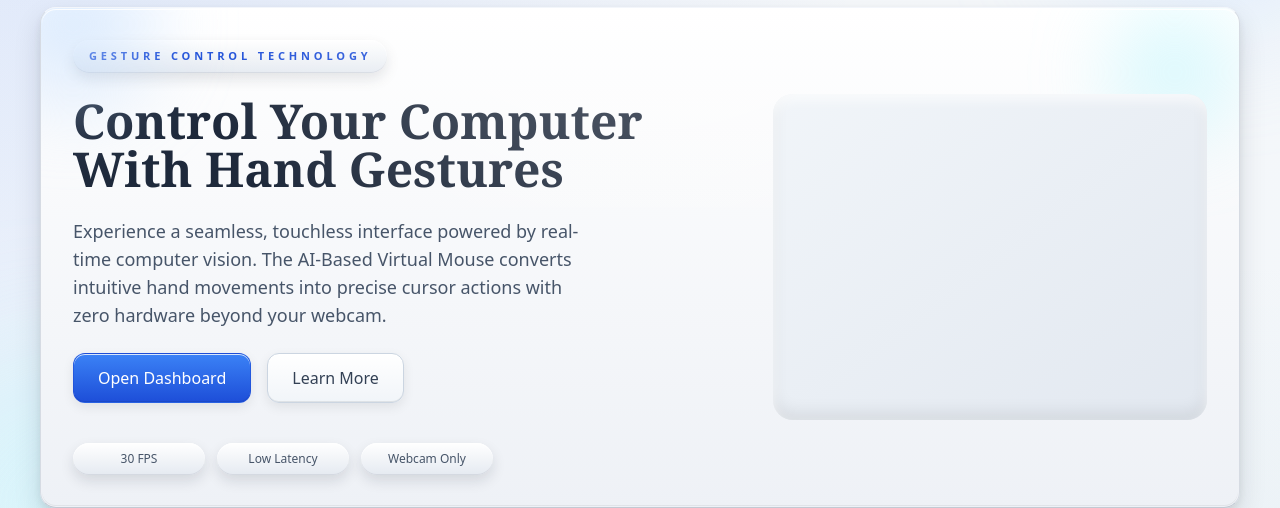
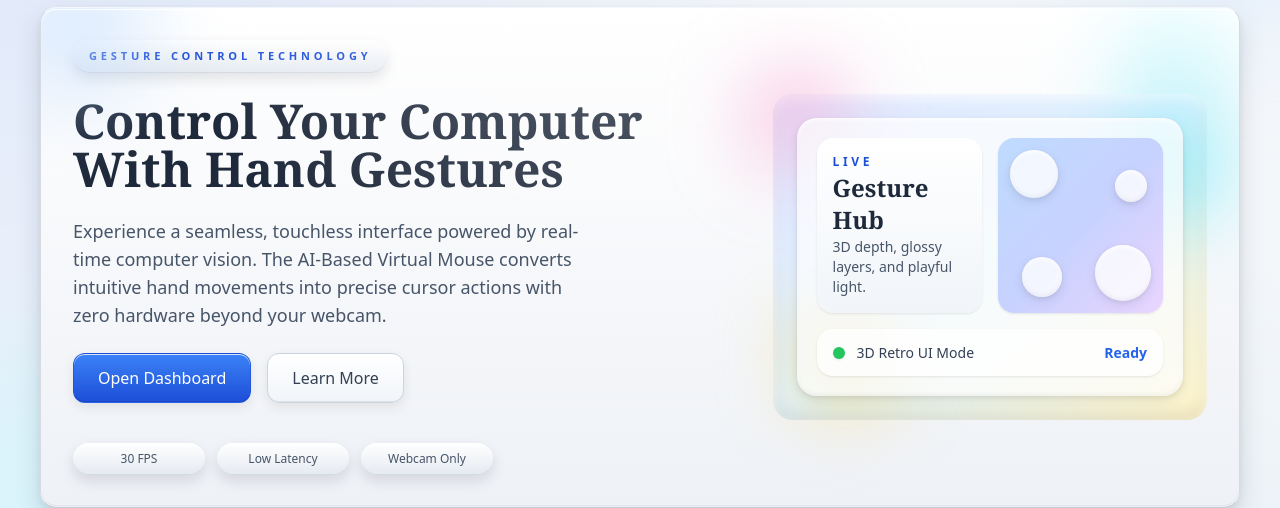
Before and after one commit to Arbab-ofc/AI-VIRTUAL-MOUSE, a React (Vite) app in the folder frontend/: page / in a window 1280 px wide. Shown: the part 137-645 px from the top of the page. Built offline with nearby package versions, Linux system fonts and the light colour scheme; no server answers.

Commit message:
feat: replace hero illustration with colorful 3D panel

```diff
--- a/frontend/src/components/home/HeroSection.jsx
+++ b/frontend/src/components/home/HeroSection.jsx
@@ -38,24 +38,32 @@ export default function HeroSection() {
             </div>
           </div>
           <div className="flex items-center justify-center">
-            <div className="relative aspect-[4/3] w-full min-h-[260px] rounded-vintage-lg bg-gradient-to-br from-slate-100 to-slate-200 p-6 vintage-inset shadow-vintage-flat ring-1 ring-slate-200">
-              <div className="absolute inset-5 rounded-vintage bg-white/80 shadow-vintage-flat vintage-gloss">
-                <div className="absolute inset-5 rounded-vintage border border-dashed border-slate-300" />
-                <div className="absolute inset-0 flex flex-col items-center justify-center gap-4 text-slate-500">
-                  <div className="flex h-20 w-20 items-center justify-center rounded-full bg-white shadow-vintage-raised">
-                    <svg width="42" height="42" viewBox="0 0 24 24" fill="none" stroke="currentColor" strokeWidth="1.5" strokeLinecap="round" strokeLinejoin="round">
-                      <path d="M4 13.5V11a2 2 0 0 1 4 0v2.5" />
-                      <path d="M8 11V7a2 2 0 0 1 4 0v4" />
-                      <path d="M12 11V6a2 2 0 1 1 4 0v5" />
-                      <path d="M16 11V8a2 2 0 1 1 4 0v7a6 6 0 0 1-6 6H9a6 6 0 0 1-6-6v-1" />
-                    </svg>
+            <div className="relative aspect-[4/3] w-full min-h-[260px] rounded-vintage-lg p-6 vintage-inset shadow-vintage-flat ring-1 ring-slate-200 bg-gradient-to-br from-indigo-100 via-sky-100 to-amber-100">
+              <div className="absolute inset-0 rounded-vintage-lg vintage-gloss" />
+              <div className="absolute -left-6 -top-6 h-24 w-24 rounded-full bg-pink-300/70 blur-2xl" />
+              <div className="absolute -right-6 top-4 h-28 w-28 rounded-full bg-cyan-300/60 blur-2xl" />
+              <div className="absolute bottom-4 left-6 h-24 w-24 rounded-full bg-amber-300/60 blur-2xl" />
+              <div className="relative h-full rounded-vintage-lg bg-white/70 p-5 shadow-vintage-raised">
+                <div className="grid h-full grid-cols-2 gap-4">
+                  <div className="flex flex-col justify-between rounded-vintage bg-gradient-to-b from-white to-slate-100 p-4 shadow-vintage-flat">
+                    <div className="text-xs font-semibold text-blue-700 uppercase tracking-[0.3em]">Live</div>
+                    <div className="text-2xl font-bold text-slate-800 font-display">Gesture Hub</div>
+                    <div className="text-sm text-slate-600">3D depth, glossy layers, and playful light.</div>
                   </div>
-                  <div className="text-sm">Landmark Tracking</div>
+                  <div className="relative rounded-vintage bg-gradient-to-br from-blue-200 via-indigo-200 to-purple-200 shadow-vintage-flat">
+                    <div className="absolute left-3 top-3 h-12 w-12 rounded-full bg-white/80 shadow-vintage-raised" />
+                    <div className="absolute right-4 top-8 h-8 w-8 rounded-full bg-white/80 shadow-vintage-raised" />
+                    <div className="absolute left-6 bottom-4 h-10 w-10 rounded-full bg-white/80 shadow-vintage-raised" />
+                    <div className="absolute bottom-3 right-3 h-14 w-14 rounded-full bg-white/80 shadow-vintage-raised" />
+                  </div>
+                  <div className="col-span-2 flex items-center justify-between rounded-vintage bg-white/80 px-4 py-3 shadow-vintage-flat">
+                    <div className="flex items-center gap-3">
+                      <div className="h-3 w-3 rounded-full bg-green-500 shadow-vintage-flat" />
+                      <span className="text-sm text-slate-700">3D Retro UI Mode</span>
+                    </div>
+                    <div className="text-sm font-semibold text-blue-600">Ready</div>
+                  </div>
                 </div>
-                <div className="absolute -left-2 top-8 h-2 w-2 rounded-full bg-blue-500 shadow-vintage-flat" />
-                <div className="absolute right-8 top-10 h-2 w-2 rounded-full bg-blue-500 shadow-vintage-flat" />
-                <div className="absolute left-12 bottom-8 h-2 w-2 rounded-full bg-blue-500 shadow-vintage-flat" />
-                <div className="absolute right-12 bottom-12 h-2 w-2 rounded-full bg-blue-500 shadow-vintage-flat" />
               </div>
             </div>
           </div>
```
